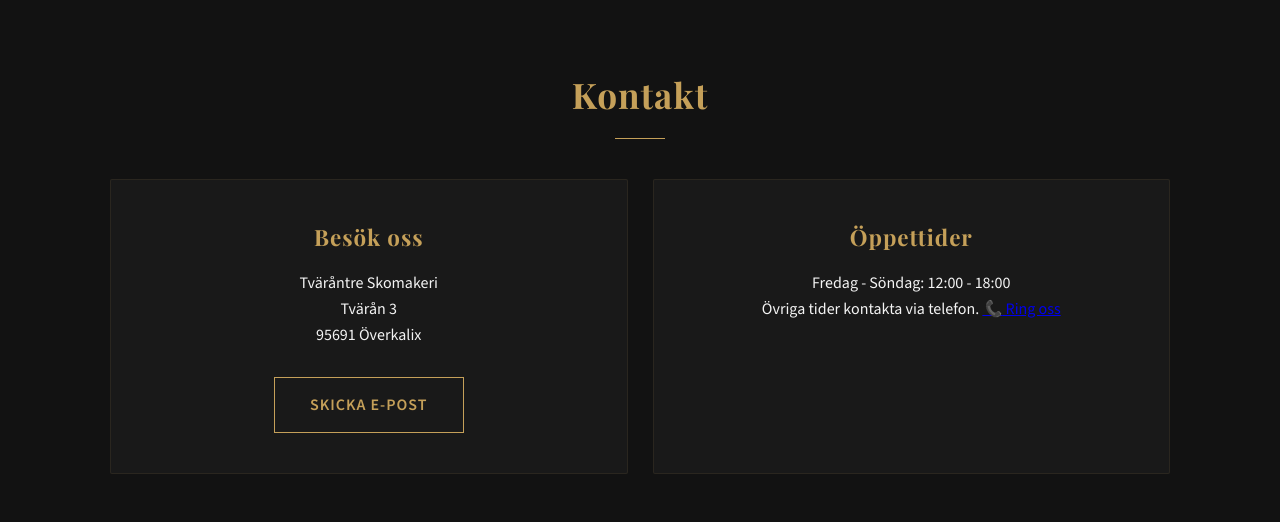
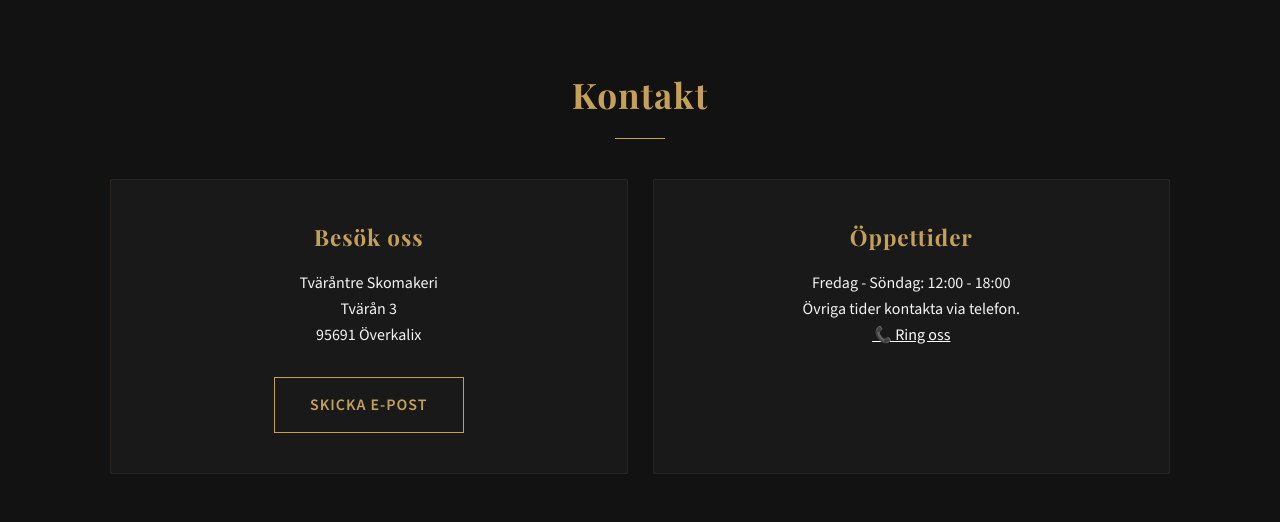
Before and after one commit to tvarantreskomakeri/tvarantreskomakeri, a plain HTML site: page index.html in a window 1280 px wide. Shown: the part 1633-2155 px from the top of the page. Drawn offline with nearby package versions, Linux system fonts and the light colour scheme; grey boxes are pictures that could not be loaded.

Commit message:
Update index.html

```diff
--- a/index.html
+++ b/index.html
@@ -63,6 +63,13 @@
         }
 
         nav a:hover {
+            color: var(--accent-gold);
+        }
+
+		a {
+            color: var(--white);
+        }
+		nav a:hover {
             color: var(--accent-gold);
         }
 
@@ -241,7 +248,7 @@
                 <h3>Öppettider</h3>
                 <p>Fredag - Söndag: 12:00 - 18:00<br>
                 Övriga tider kontakta via telefon.
-					<a href="tel:+46730497112" class="phone-btn">
+					<br><a href="tel:+46730497112" class="phone-btn">
     			<i>📞</i> Ring oss
 			</a>
 		</p>
```
